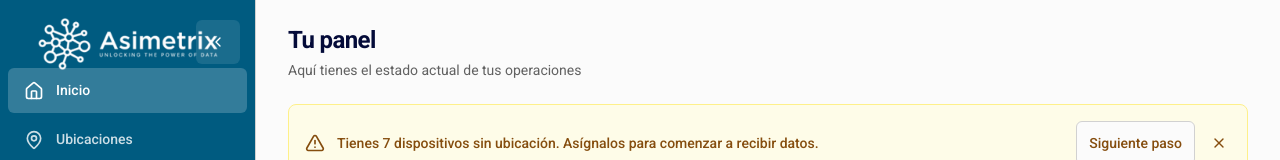
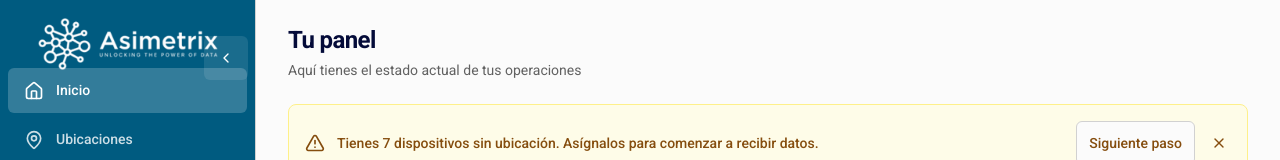
Before and after one commit to AnnaMoons/location-manager, a Next.js app: page / in a window 1280 px wide. Shown: the top 160 px of the page. Built offline with nearby package versions, Linux system fonts and the light colour scheme; no server answers.

Commit message:
Position collapse button below logos

```diff
--- a/app/(dashboard)/layout.tsx
+++ b/app/(dashboard)/layout.tsx
@@ -64,16 +64,15 @@ export default function DashboardLayout({
               />
             </div>
 
-            {/* Collapse toggle button - positioned at edge when expanded */}
+            {/* Collapse toggle button - below logos, at edge when expanded */}
             <Button
               variant="ghost"
               size="icon"
               onClick={() => setIsCollapsed(!isCollapsed)}
               className={cn(
-                'h-6 w-6 rounded-md bg-white/10 hover:bg-white/20 text-white absolute',
-                isCollapsed ? 'left-1/2 -translate-x-1/2' : 'right-4'
+                'h-6 w-6 rounded-md bg-white/10 hover:bg-white/20 text-white mt-4',
+                isCollapsed ? 'mx-auto' : 'absolute right-2'
               )}
-              style={isCollapsed ? {} : { position: 'absolute', right: '16px' }}
             >
               {isCollapsed ? (
                 <ChevronRight className="h-4 w-4" />
```
